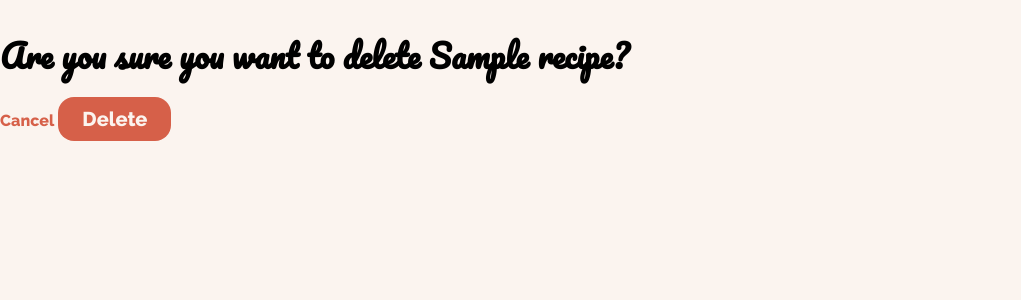
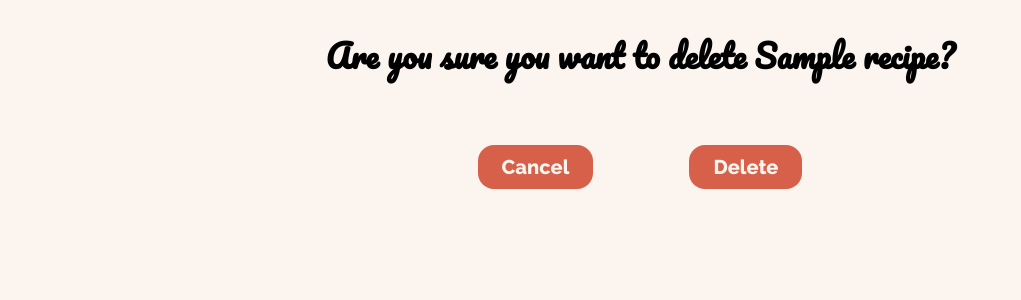
Before and after one commit to brooklinlee/recipe-organizer, a Django app: page /recipes/1/delete in a window 1280 px wide. Shown: the part 60-360 px from the top of the page, without its empty margins (0-1021 px from the left). Run offline with Django 4.2, Linux system fonts and the light colour scheme; a user stored in the database is signed in; tables that the repository leaves empty hold one stand-in row (values such as "Sample post").

Commit message:
style delete page

```diff
--- /dev/null
+++ b/main_app/static/css/delete-confirm.css
@@ -0,0 +1,14 @@
+h1 {
+  color: #000000;
+  text-align: center;
+}
+
+form {
+  display: flex;
+  justify-content: center;
+  /* margin: 48px; */
+}
+
+button {
+  margin: 48px;
+}
--- a/main_app/static/css/home.css
+++ b/main_app/static/css/home.css
@@ -1,6 +1,5 @@
 html, body {
   background-image: url('../images/home-background.svg');
-  /* background-repeat: repeat; */
   background-size: cover;
   height: 100vh;
 }
--- a/main_app/templates/main_app/recipe_confirm_delete.html
+++ b/main_app/templates/main_app/recipe_confirm_delete.html
@@ -2,16 +2,22 @@
 {% load static %}
 
 {% block head %}
-<!-- stylesheet link -->
+<link
+  rel="stylesheet"
+  type="text/css"
+  href="{% static 'css/delete-confirm.css' %}"
+  />
 {% endblock %}
 
 {% block content%}
 
-<h1>Are you sure you want to delete {{ recipe.name }}?</h1>
-<form action="" method="post" class="form">
-  {% csrf_token %}
-  <a href="{% url 'recipe-detail' recipe.id %}">Cancel</a>
-  <button type="submit">Delete</button>
-</form>
+<main>
+  <h1>Are you sure you want to delete {{ recipe.name }}?</h1>
+  <form action="" method="post" class="form">
+    {% csrf_token %}
+    <a href="{% url 'recipe-detail' recipe.id %}"><button>Cancel</button></a>
+    <button type="submit">Delete</button>
+  </form>
+</main>
 
 {% endblock %}
```
Also changed, not shown: main_app/static/css/base.css (+0 -7 lines).
